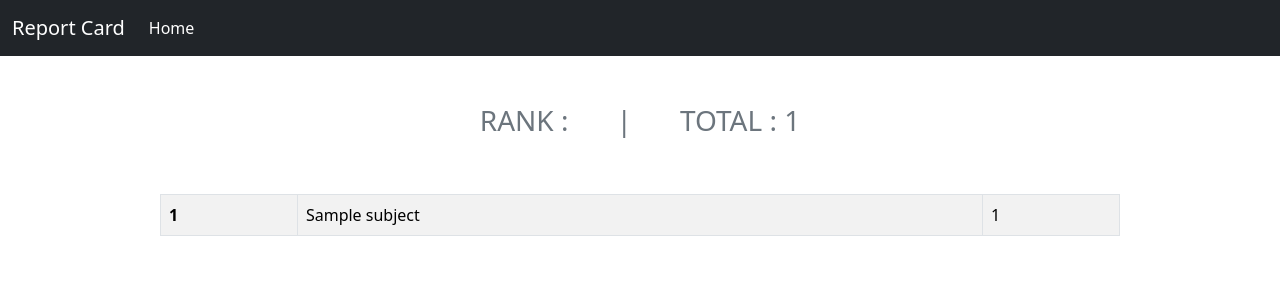
After one commit to Adityagupta-18/django-report-card, a Django app: page /result/1/ in a window 1280 px wide. The commit adds this page. Shown: the top 300 px of the page. Run offline with Django 5.2, Linux system fonts and the light colour scheme; tables that the repository leaves empty hold one stand-in row (values such as "Sample post").

Commit message:
added result page

```diff
--- a/home/urls.py
+++ b/home/urls.py
@@ -4,4 +4,5 @@ from home.views import *
 
 urlpatterns = [
     path('',get_data, name='home'),
+    path('result/<student_id>/',result, name='result'),
 ]
--- a/home/views.py
+++ b/home/views.py
@@ -1,7 +1,7 @@
 from django.shortcuts import render , HttpResponse
 from home.models import *
 from django.core.paginator import Paginator
-from django.db.models import Q
+from django.db.models import Q , Sum
 # Create your views here.
 
 def get_data(request):
@@ -17,3 +17,9 @@ def get_data(request):
 
     context={"data": page_obj}
     return render(request,'home.html',context)
+
+def result(request,student_id):
+    queryset=subjectmarks.objects.filter(student__student_id__student_id=student_id)
+    total=queryset.aggregate(total_marks=Sum('marks'))
+    context={'queryset':queryset,'total':total}
+    return render(request,'result.html',context)
--- a/templates/home.html
+++ b/templates/home.html
@@ -20,7 +20,7 @@
   <tbody>
     <tr>
       <th scope="row">{{forloop.counter}}</th>
-      <td>{{d.student_id}}</td>
+      <td><a href="{% url "result" d.student_id %}">{{d.student_id}}</a></td>
       <td>{{d.student_name}}</td>
       <td>{{d.student_email}}</td>
     </tr>
@@ -52,7 +52,7 @@
       </span>
     </li>
 
-<li class='page-item d-flex align-items-center justify-content-center p-2'>
+  <li class='page-item d-flex align-items-center justify-content-center p-2'>
  <span class="current">
             Page {{ data.number }} of {{ data.paginator.num_pages }}.
         </span>
--- /dev/null
+++ b/templates/result.html
@@ -0,0 +1,23 @@
+{% extends "base.html" %}
+{% block body %}
+<div class=container>
+</div>
+<div class="container mt-5 d-flex align-itmes-center justify-content-center px-5 text-secondary gap-5">
+<h3>RANK : </h3>
+<h3>|</h3>
+<h3>TOTAL : {{total.total_marks}}</h3>
+</div>
+
+<table class="w-75 mx-auto my-4 table table-striped table-bordered mt-5">
+    <tbody>
+      {% for q in queryset %}
+    <tr>
+      <th scope="row">{{forloop.counter}}</th>
+      <td>{{q.subject.subject}}</td>
+      <td>{{q.marks}}</td>
+    </tr>
+    {% endfor %}
+  </tbody>
+</table>
+
+{% endblock body %}
```
